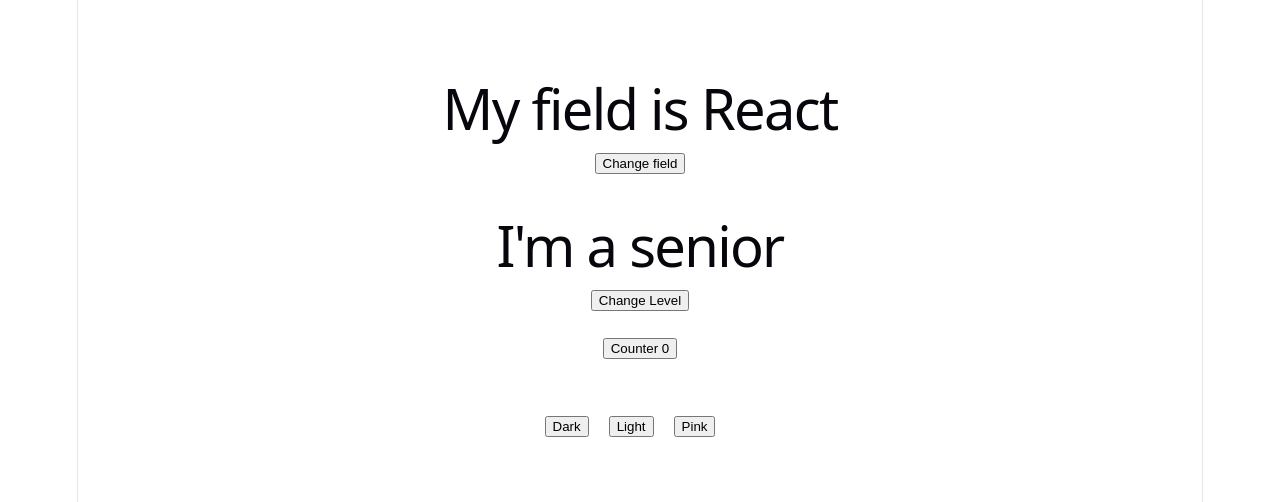
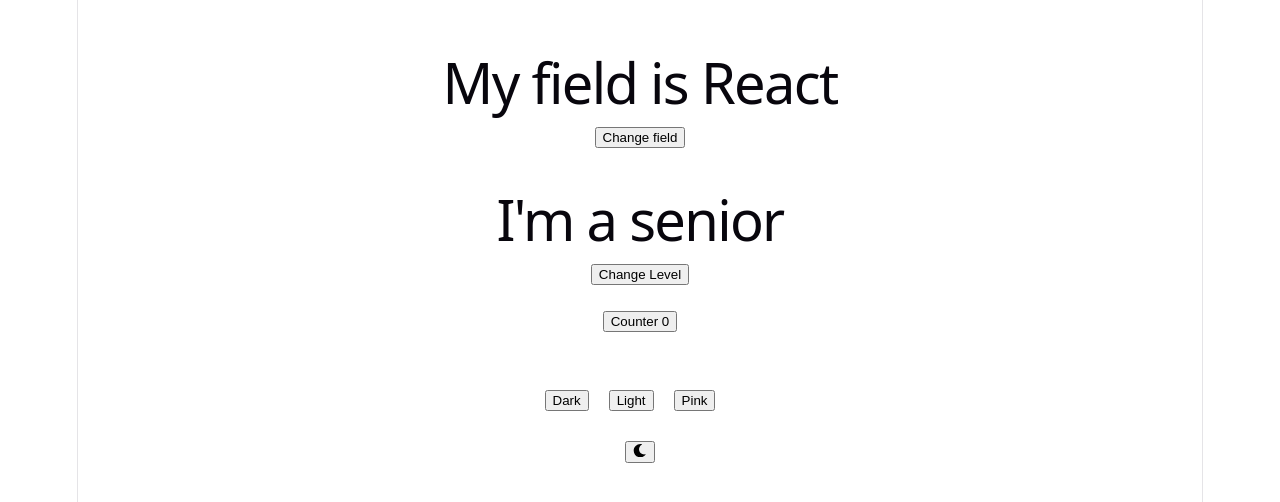
Before and after one commit to mirahmaid/level2, a React (Vite) app: page / in a window 1280 px wide. Shown: the part 150-652 px from the top of the page. Built offline with nearby package versions, Linux system fonts and the light colour scheme.

Commit message:
Add lesson6

```diff
--- a/package.json
+++ b/package.json
@@ -11,7 +11,8 @@
   },
   "dependencies": {
     "react": "^19.2.7",
-    "react-dom": "^19.2.7"
+    "react-dom": "^19.2.7",
+    "react-icons": "^5.7.0"
   },
   "devDependencies": {
     "@eslint/js": "^10.0.1",
--- a/src/App.jsx
+++ b/src/App.jsx
@@ -1,5 +1,6 @@
 import "./App.css";
 import "./Theme.css";
+import { FaSun ,FaMoon  } from "react-icons/fa";
 
 import { useState } from "react";
 
@@ -25,8 +26,14 @@
         <button onClick={() => setTheme("light")}style={{ marginRight: "20px" }}>  Light  </button>
         <button onClick={() => setTheme("pink")} style={{ marginRight: "20px" }}>  Pink  </button>
     </div>
+    <div>
+      <button onClick={() => setTheme(theme==="dark"? "light":"dark")}
+       style = {{marginTop:"30px"}}>
+        {theme ==="dark"?<FaSun />:<FaMoon />}
+
+       </button>
+    </div>
     </div>
   );
 }
-
 export default App;
```
Also changed, not shown: 1 other file (tests, documents, lock files or other folders).
